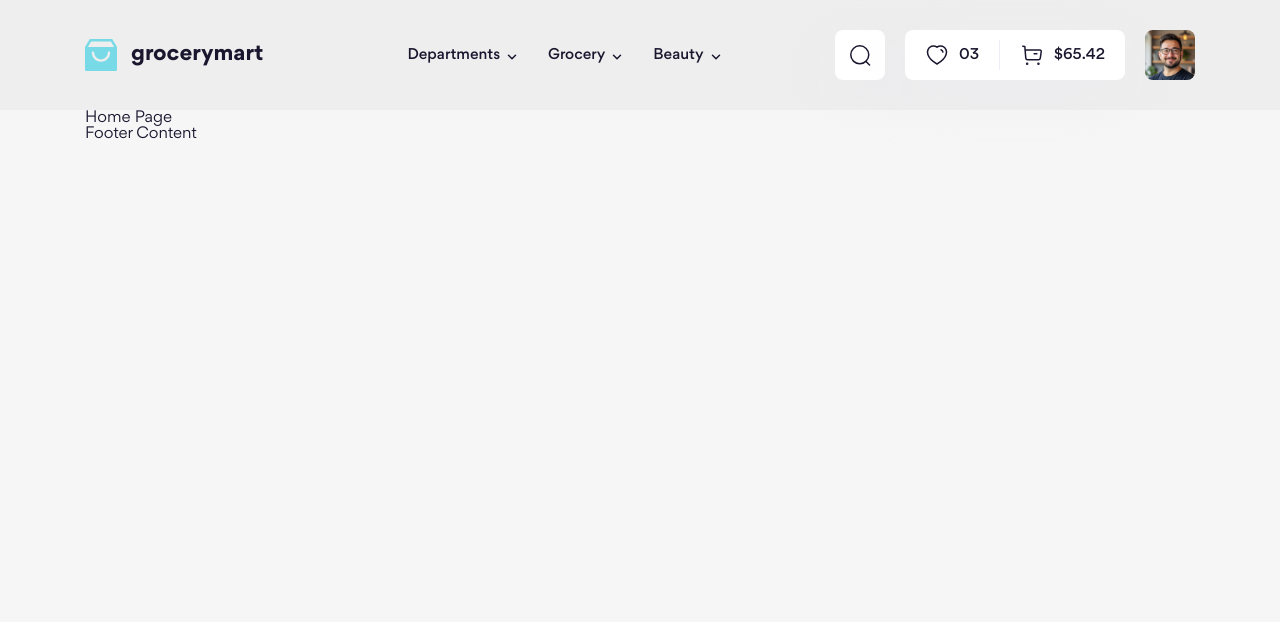
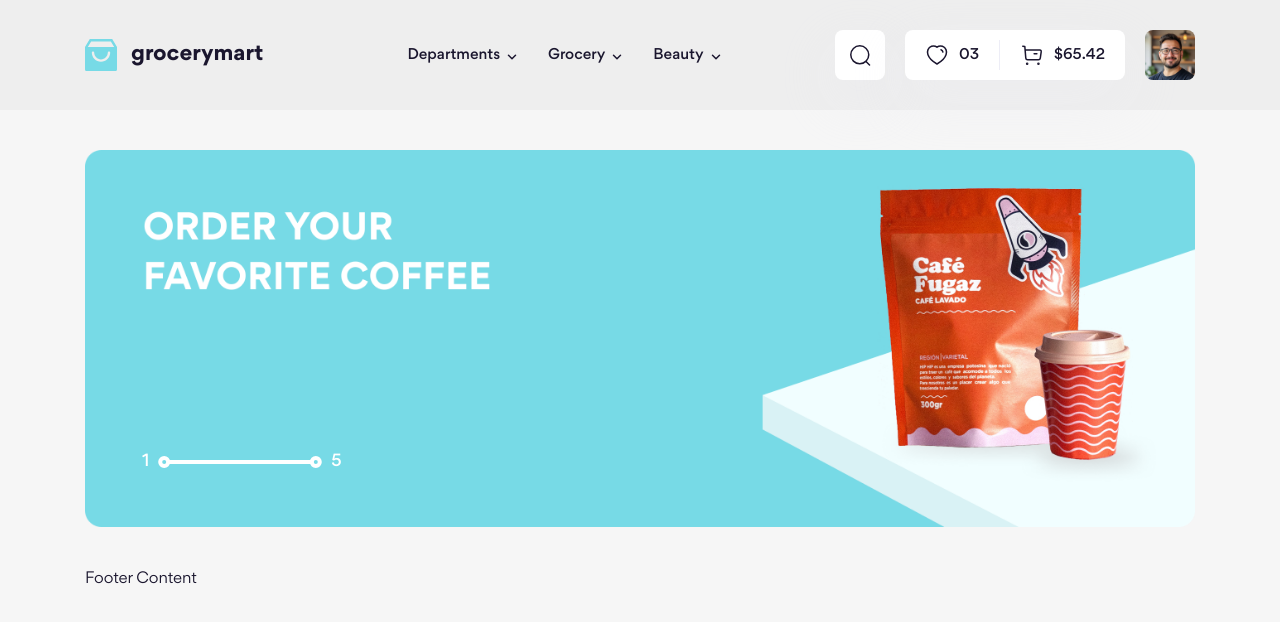
Before and after one commit to DangQui/htmlcss-project-8, a website: page index.html in a window 1280 px wide. Drawn offline with Linux system fonts and the light colour scheme.

Commit message:
Xây dựng phần Slideshow #1

```diff
--- a/index.html
+++ b/index.html
@@ -29,8 +29,25 @@
         </script>
 
         <div class="container">
-            <!-- Main -->
-            <h1>Home Page</h1>
+            <!-- Slideshow -->
+            <div class="slideshow">
+                <div class="slideshow__inner">
+                    <div class="slideshow__item">
+                        <img src="./assets/img/slideshow/item-1.png" alt="" class="slideshow__img" />
+                    </div>
+                    <div class="slideshow__item">
+                        <img src="./assets/img/slideshow/item-1.png" alt="" class="slideshow__img" />
+                    </div>
+                    <div class="slideshow__item">
+                        <img src="./assets/img/slideshow/item-1.png" alt="" class="slideshow__img" />
+                    </div>
+                </div>
+                <div class="slideshow__page">
+                    <span class="slideshow__num">1</span>
+                    <span class="slideshow__slider"></span>
+                    <span class="slideshow__num">5</span>
+                </div>
+            </div>
 
             <!-- Footer -->
             <footer id="footer"></footer>
--- a/scss/components/_dropdown.scss
+++ b/scss/components/_dropdown.scss
@@ -8,11 +8,11 @@
     padding-top: 54px;
     visibility: hidden;
     opacity: 0;
-    transform: translateY(-24px);
-    transform: scaleY(0);
+    transform: translateY(-24px) scaleY(0);
     height: 0;
     // display: none;
-    transition: 0.5s ease-out;
+    transition: visibility, transform, height;
+    transition-duration: 0.5s;
 
     @include mix.breakpoint(lg) {
         position: initial;
--- a/scss/components/_index.scss
+++ b/scss/components/_index.scss
@@ -1,2 +1,3 @@
 @forward "./logo";
 @forward "./dropdown";
+@forward "./slideshow";
--- /dev/null
+++ b/scss/components/_slideshow.scss
@@ -0,0 +1,66 @@
+.slideshow {
+    position: relative;
+    margin: 40px 0;
+    &__inner {
+        display: flex;
+        overflow: hidden;
+    }
+
+    &__item {
+        width: 100%;
+        flex-shrink: 0;
+    }
+
+    &__img {
+        width: 100%;
+        object-fit: cover;
+    }
+
+    &__page {
+        --color: #fff;
+
+        position: absolute;
+        bottom: 57px;
+        left: 57px;
+        display: flex;
+        align-items: center;
+        column-gap: 20px;
+    }
+
+    &__num {
+        font-size: 1.7rem;
+        font-weight: 500;
+        line-height: 1.44;
+        color: var(--color);
+    }
+
+    &__slider {
+        position: relative;
+        width: 142px;
+        height: 4px;
+        flex-shrink: 0;
+        background: var(--color);
+
+        &::before,
+        &::after {
+            content: "";
+            position: absolute;
+            top: 50%;
+            transform: translate(0, -50%);
+            width: 12px;
+            height: 12px;
+            border: 4px solid #fff;
+            border-radius: 50%;
+        }
+
+        &::before {
+            left: 0;
+            transform: translate(-90%, -50%);
+        }
+
+        &::after {
+            right: 0;
+            transform: translate(90%, -50%);
+        }
+    }
+}
```
Also changed, not shown: assets/css/main.css, assets/img/slideshow/item-1.png (added), 1 other file.
